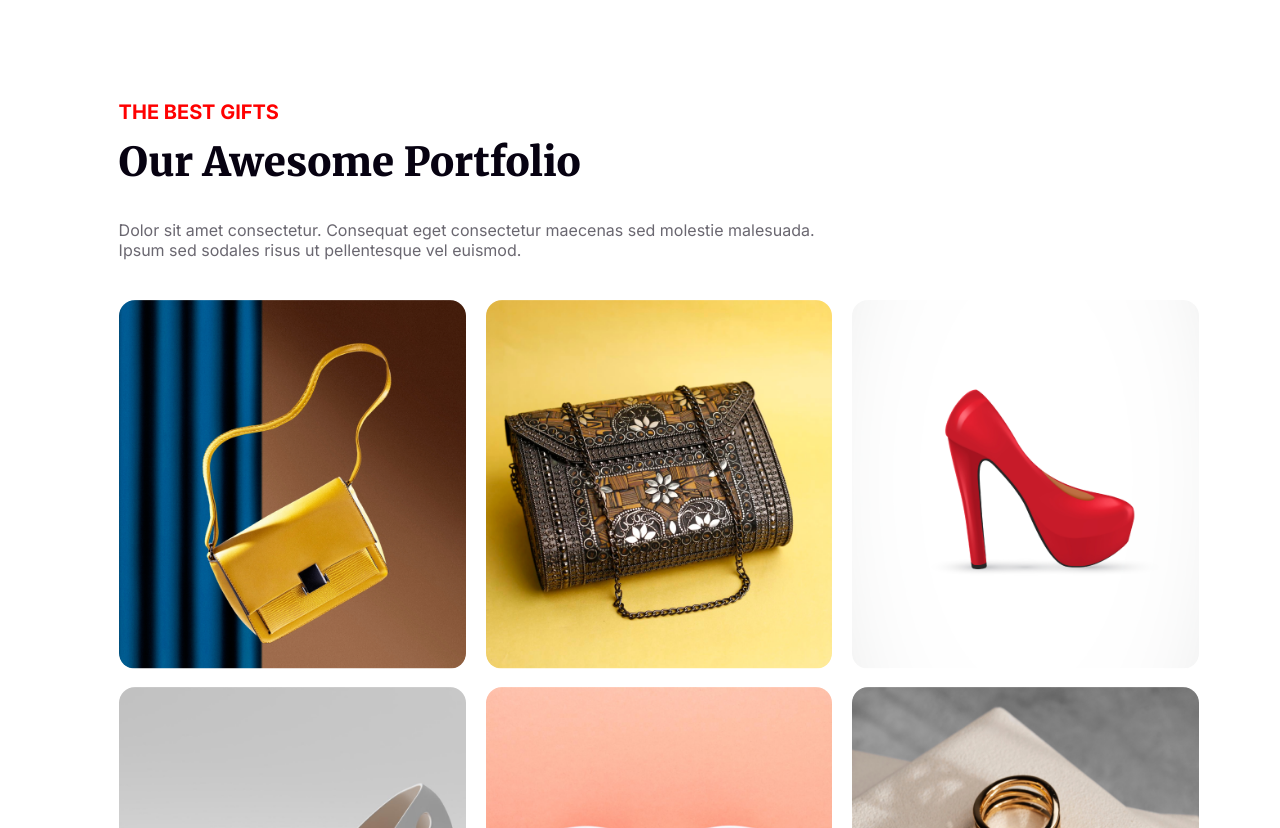
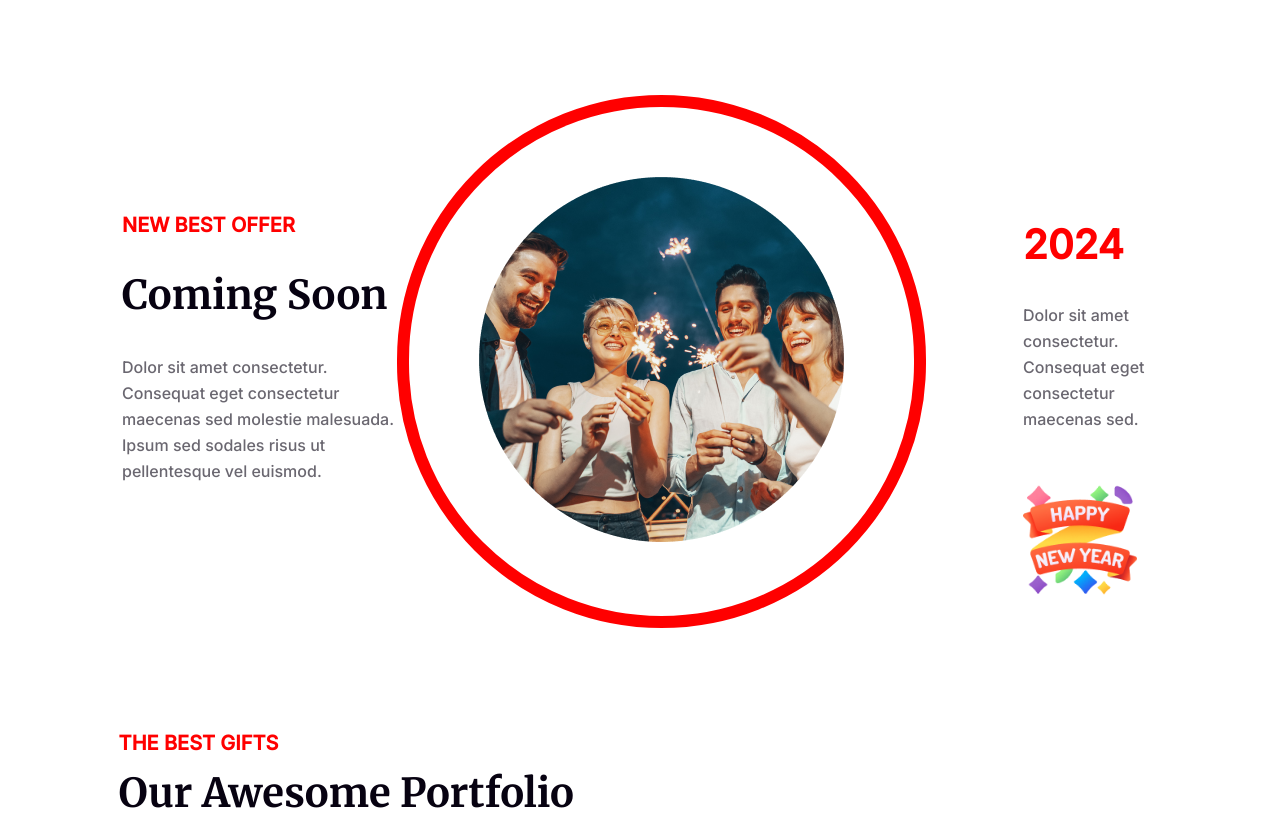
Before and after one commit to Zakaria-24/Ph.B9-Milestone_1, a plain HTML site: page index.html in a window 1280 px wide. Shown: the part 2415-3243 px from the top of the page. Drawn offline with Linux system fonts and the light colour scheme.

Commit message:
bonous section 1 added

```diff
--- a/index.html
+++ b/index.html
@@ -12,7 +12,7 @@
 <body>
     <header id="banner">
         <h4>Happy New Year</h4>
-        <h4 id="h-h4">New Year Party Celebration</h4>
+        <h4 class="h-h4">New Year Party Celebration</h4>
     </header>
 
 
@@ -30,6 +30,7 @@
             </div>
         </div>
         </section>
+    <!-- welcome  -->
 
         <section>
             <div class="wlcm-img">
@@ -47,6 +48,7 @@
             </div>
         </section>
     <!-- party center  -->
+        <section>
             <nav class="nav1">
                 <p id="party-center"> <span style="color: #f00;">Place:</span> New Park Hotel <br>
                     <span style="color: #f00;">Date:</span> 31 December Night 2023 <br>
@@ -54,8 +56,25 @@
                     <button class="button2">JOIN NOW</button>
                 </p>
             </nav>
+        </section>
+    <!-- gift offer coming soon      -->
+        <section class="coming-soon">
+            <div class="c-s-1">
+                <h5>NEW BEST OFFER</h5>
+                <h2>Coming Soon</h2>
+                <p>Dolor sit amet consectetur. Consequat eget consectetur maecenas sed molestie malesuada. Ipsum sed sodales risus ut pellentesque vel euismod. </p>
+            </div>
+            <div class="c-s-2">
+                <img src="resources/Ellipse 1.png" alt="">
+            </div>
+            <div class="c-s-3">
+                <h1>2024</h1>
+                <p>Dolor sit amet consectetur. Consequat eget consectetur maecenas sed.</p>
+                <img class="c-s-i-2" src="resources/Group 96.png" alt="">
+            </div>
 
-   <!-- gift-box section  -->
+        </section>
+   <!-- gift-photo section  -->
 
         <nav class="gifts-container">
             <div class="gift-header">
--- a/styles/index.css
+++ b/styles/index.css
@@ -1,18 +1,13 @@
-@import url('https://fonts.googleapis.com/css2?family=Merriweather:wght@900&family=Open+Sans:wght@400;800&display=swap');
-@import url('https://fonts.googleapis.com/css2?family=Inter:wght@400;700;900&family=Merriweather:wght@900&family=Open+Sans:wght@400;800&display=swap');
-
-* {
+@import url('https://fonts.googleapis.com/css2?family=Inter:wght@500&family=Merriweather:wght@700;900&display=swap');
+font-family: 'Inter', sans-serif;
+font-family: 'Merriweather', serif;
+*{
     border-radius: 16px;
     font-style: normal;
-
 }
 
-*p {
-    color: rgba(red, green, blue, alpha);
-    font-style: normal;
-    font-family: 'Inter', sans-serif;
-    font-size: 16px;
-
+p{
+    color: rgba(7, 2, 17, 0.60);
 }
 
 #banner {
@@ -36,12 +31,10 @@
     height: 30px;
     padding: 145px 435px 314px;
 }
-
-#banner #h-h4{
+#banner .h-h4{
     font-size: 60px;
     width: 590px;
     height: 160px;
-    font-size: 60px;
     line-height: 78px;
     padding: 191px 282px 145px;
 }
@@ -164,8 +157,66 @@
     align-items: center;
     gap: 8px;
 }
+/* gift coming soon  */
+.coming-soon{
 
-/* gift-box section  */
+    display: flex;
+    background: #fff;
+    margin: 98px 114px;
+}
+.coming-soon .c-s-1{
+    margin-top: 85px;
+    margin-left: 0;
+}
+.coming-soon .c-s-1 h5{
+color: #F00;
+font-size: 20px;
+line-height: normal;
+font-family: 'Inter', sans-serif;
+}
+.coming-soon .c-s-1 h2{
+    color: #070211;
+    font-family: 'Merriweather', serif;
+    font-size: 40px;
+    line-height: normal;
+    text-transform: capitalize;
+    margin-top: 13px;
+}
+.coming-soon .c-s-1 p{
+    margin-top: 18px;
+    font-family: 'Inter', sans-serif;
+    font-size: 16px;
+    line-height: 26px;
+}
+.coming-soon .c-s-2{
+    margin-top: 40px auto;
+    border: 12px solid #F00;
+    border-radius: 298.5px;
+    padding: 70px;
+}
+.coming-soon .c-s-3{
+    margin-top: 92px;
+    margin-left: 97px;
+}
+.coming-soon .c-s-3 h1{
+    color: #F00;
+    font-size: 40px;
+    line-height: normal;
+    font-family: 'Inter', sans-serif;
+}
+.coming-soon .c-s-3 p{
+    margin-top: 13px;
+    font-family: 'Inter', sans-serif;
+    font-size: 16px;
+    line-height: 26px;
+}
+.coming-soon .c-s-3 .c-s-i-2{
+    margin-top: 35px;
+    width: 114px;
+    height: 114px;
+}
+
+/* gift-photo section  */
 .gifts-container {
     width: 82.5%;
     max-width: 1320px;
```
Lines whose indentation alone changed are shown as unchanged.
